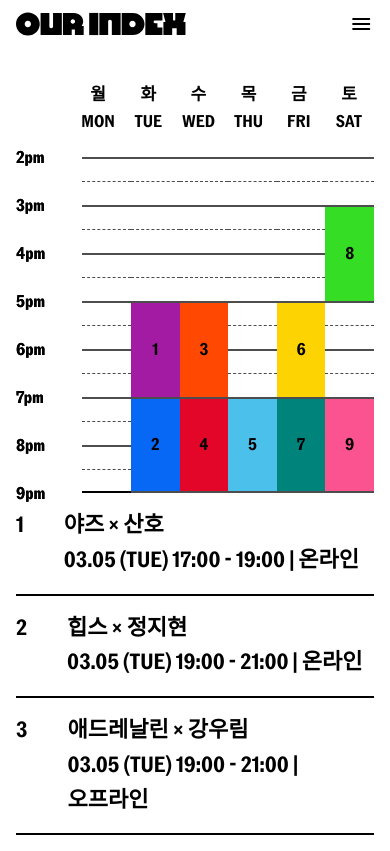
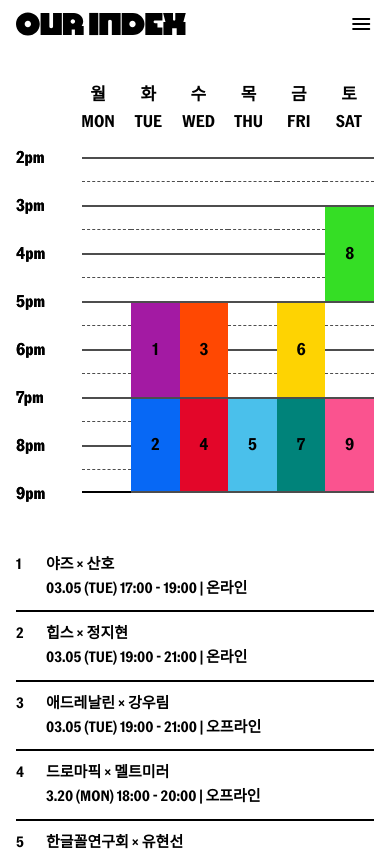
Before and after one commit to rachel5640/hivcdsiso2024, a React (Vite) app: page /lecture in a window 390 px wide. Shown: the top 851 px of the page. Built offline with nearby package versions, Linux system fonts and the light colour scheme; a web font is replaced by a local one.

Commit message:
feat: 하단 시간표박스 모바일 디자인

```diff
--- a/src/pages/Mobile/LecturePageMobile.tsx
+++ b/src/pages/Mobile/LecturePageMobile.tsx
@@ -22,6 +22,7 @@ const LecturePageMobile = () => {
       <MobileHeader />
       <LecturePageMobileSection>
         <TimeLine onClick={handleTimeLineClick} isMobile={true} />
+        <LectureBoxWrapper>
           {LECTURE_DATA.map((content, index) => (
             <Lecturebox
               key={index}
@@ -32,8 +33,10 @@ const LecturePageMobile = () => {
               instagram={content.instagram}
               website={content.website}
               clickedNumber={clickedNumber}
+              isMobile={true}
             />
           ))}
+        </LectureBoxWrapper>
       </LecturePageMobileSection>
 
       <MobileFooter />
@@ -43,8 +46,12 @@ const LecturePageMobile = () => {
 
 const LecturePageMobileSection = styled.section`
   width: 100vw;
-  margin-top: 8.2rem;
+  margin: 8.2rem 0 2rem;
   padding: 0 1.6rem;
 `;
 
+const LectureBoxWrapper = styled.section`
+  width: 100%;
+  margin-top: 5rem;
+`;
 export default LecturePageMobile;
--- a/src/views/LecturePage/components/LectureBox.tsx
+++ b/src/views/LecturePage/components/LectureBox.tsx
@@ -14,9 +14,19 @@ interface LectureboxProps {
   instagram: string;
   website: string;
   clickedNumber: number | null;
+  isMobile?: boolean;
 }
 
-const Lecturebox = ({ number, title, date, description, instagram, website, clickedNumber }: LectureboxProps) => {
+const Lecturebox = ({
+  number,
+  title,
+  date,
+  description,
+  instagram,
+  website,
+  clickedNumber,
+  isMobile,
+}: LectureboxProps) => {
   const [expanded, setExpanded] = useState(false);
   const lectureRef = useRef<HTMLDivElement>(null);
 
@@ -35,15 +45,15 @@ const Lecturebox = ({ number, title, date, description, instagram, website, clic
 
   return (
     <LectureBoxWrapper onClick={toggleExpand} expanded={expanded} number={number}>
-      <TitleBox>
-        <LectureNumber>{number}</LectureNumber>
-        <LectureInfo>
+      <TitleBox isMobile={isMobile}>
+        <LectureNumber isMobile={isMobile}>{number}</LectureNumber>
+        <LectureInfo isMobile={isMobile}>
           <h1>{title}</h1>
           <h1>{date} </h1>
         </LectureInfo>
       </TitleBox>
       {expanded && (
-        <DetailInfo>
+        <DetailInfo isMobile={isMobile}>
           <p>{description}</p>
           <div>
             {instagram !== '' && (
@@ -65,8 +75,8 @@ const Lecturebox = ({ number, title, date, description, instagram, website, clic
 
 const LectureBoxWrapper = styled.div<LectureBoxWrapperProps>`
   width: 100%;
+  border-bottom: 2px solid;
 
-  border-bottom: 2px solid;
   cursor: pointer;
   word-break: keep-all;
 
@@ -98,52 +108,61 @@ const LectureBoxWrapper = styled.div<LectureBoxWrapperProps>`
   }
 `;
 
-const TitleBox = styled.div`
+const TitleBox = styled.div<{ isMobile?: boolean }>`
   display: flex;
 
-  padding: 1.6rem 0 1rem;
-  margin-bottom: 0.5rem;
+  margin-bottom: ${({ isMobile }) => (isMobile ? '0' : '0.7rem')};
+  padding: ${({ isMobile }) => (isMobile ? '1rem 0 1rem' : '1.6rem 0 1rem')};
 `;
 
-const LectureNumber = styled.p`
-  ${({ theme }) => theme.fonts.title5};
+const LectureNumber = styled.p<{ isMobile?: boolean }>`
+  width: ${({ isMobile }) => (isMobile ? '1rem' : '3rem')};
+  ${({ isMobile, theme }) => (isMobile ? theme.fonts.title7 : theme.fonts.title5)};
 
-  margin-right: 4rem;
+  margin-right: ${({ isMobile }) => (isMobile ? '2rem' : '2rem')};
 `;
 
-const LectureInfo = styled.p`
+const LectureInfo = styled.div<{ isMobile?: boolean }>`
   & > h1 {
-    ${({ theme }) => theme.fonts.title5};
+    ${({ isMobile, theme }) => (isMobile ? theme.fonts.title8 : theme.fonts.title5)};
+  }
+
+  & > h2 {
+    ${({ isMobile, theme }) => (isMobile ? theme.fonts.title7 : theme.fonts.title5)};
   }
 `;
 
-const DetailInfo = styled.div`
+const DetailInfo = styled.div<{ isMobile?: boolean }>`
   width: 100%;
   padding-right: 1rem;
 
   & > p {
-    ${({ theme }) => theme.fonts.body5};
+    ${({ isMobile, theme }) => (isMobile ? theme.fonts.label5 : theme.fonts.body5)};
 
-    margin: 0 0 1.8rem 4.8rem;
+    margin: ${({ isMobile }) => (isMobile ? '0rem 0 0 3rem' : '0 0 1.8rem 4.8rem')};
   }
 
   & > div {
     display: flex;
 
-    margin-bottom: 3rem;
-    margin-left: 4.8rem;
+    margin: ${({ isMobile }) => (isMobile ? '0.6rem 2rem 1.3rem 3rem ' : '0 4.8rem 3rem 4.5rem')};
   }
 
   & > div > a {
-    ${({ theme }) => theme.fonts.label2};
+    ${({ isMobile, theme }) => (isMobile ? theme.fonts.body10 : theme.fonts.label2)};
 
-    margin-right: 0.7rem;
+    margin-right: ${({ isMobile }) => (isMobile ? '0.3rem' : '0.7rem')};
+    padding: ${({ isMobile }) => (isMobile ? '0.3rem' : '0.1rem 1.2rem;')};
     padding: 0.1rem 1.2rem;
+    border: ${({ isMobile }) => (isMobile ? '0.8px solid black' : '2.3px solid black')};
     border: 2.3px solid black;
     border-radius: 21px;
+
     color: black;
-    &: hover {
+
+    &:hover {
       background-color: white;
+
       color: black;
     }
   }
```
Lines whose indentation alone changed are shown as unchanged.
